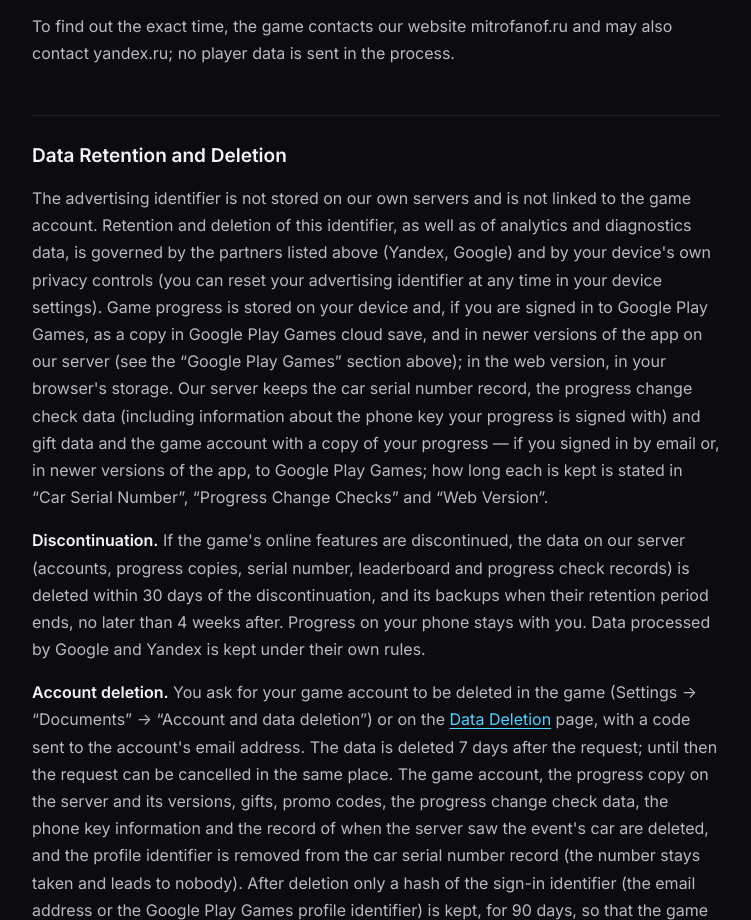
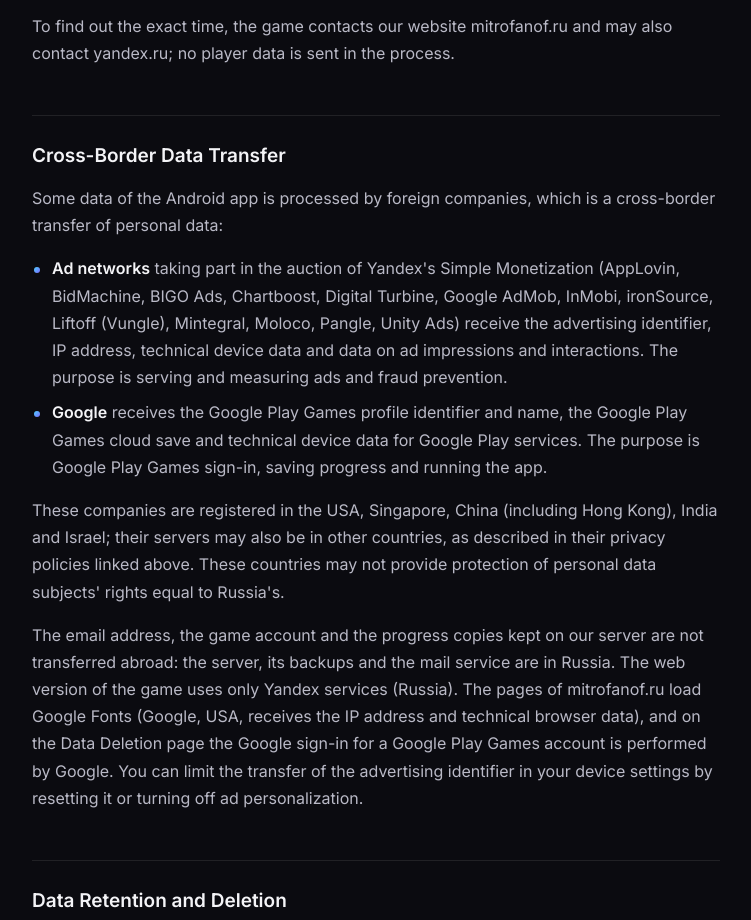
Before and after one commit to MITROFANOF/MITROFANOF.github.io, a plain HTML site: page privacy/en/index.html in a window 1280 px wide. Shown: the part 11080-12000 px from the top of the page, without its empty margins (264-1015 px from the left). Drawn offline with Linux system fonts and the light colour scheme; a web font is replaced by a local one.

Commit message:
docs(privacy): cross-border transfer — the ad networks and Google, the countries, what stays in Russia
152-FZ wants the policy to say when data leaves the country; ours said nothing,
while the advertising id and device data go to foreign ad networks through
Yandex's mediation, Google Play Games data to Google, and the site's fonts and
the deletion page's Google sign-in to Google. Account, email and save copies
stay on the server in Russia — said so too.

Co-Authored-By: Claude Opus 5.5 <noreply@anthropic.com>

```diff
--- a/privacy/en/index.html
+++ b/privacy/en/index.html
@@ -278,6 +278,15 @@
   <p>We want to inform users of this Service that these third parties have access to their advertising identifier and the other data listed above for the sole purpose of performing the tasks described in this Privacy Policy (advertising, analytics, fraud prevention, and game services) on our behalf. We pass data to them only for these tasks; each of them processes it further under its own privacy policy (linked above).</p>
   <p>To find out the exact time, the game contacts our website mitrofanof.ru and may also contact yandex.ru; no player data is sent in the process.</p>
 
+  <h2>Cross-Border Data Transfer</h2>
+  <p>Some data of the Android app is processed by foreign companies, which is a cross-border transfer of personal data:</p>
+  <ul>
+    <li><strong>Ad networks</strong> taking part in the auction of Yandex's Simple Monetization (AppLovin, BidMachine, BIGO Ads, Chartboost, Digital Turbine, Google AdMob, InMobi, ironSource, Liftoff (Vungle), Mintegral, Moloco, Pangle, Unity Ads) receive the advertising identifier, IP address, technical device data and data on ad impressions and interactions. The purpose is serving and measuring ads and fraud prevention.</li>
+    <li><strong>Google</strong> receives the Google Play Games profile identifier and name, the Google Play Games cloud save and technical device data for Google Play services. The purpose is Google Play Games sign-in, saving progress and running the app.</li>
+  </ul>
+  <p>These companies are registered in the USA, Singapore, China (including Hong Kong), India and Israel; their servers may also be in other countries, as described in their privacy policies linked above. These countries may not provide protection of personal data subjects' rights equal to Russia's.</p>
+  <p>The email address, the game account and the progress copies kept on our server are not transferred abroad: the server, its backups and the mail service are in Russia. The web version of the game uses only Yandex services (Russia). The pages of mitrofanof.ru load Google Fonts (Google, USA, receives the IP address and technical browser data), and on the Data Deletion page the Google sign-in for a Google Play Games account is performed by Google. You can limit the transfer of the advertising identifier in your device settings by resetting it or turning off ad personalization.</p>
+
   <h2>Data Retention and Deletion</h2>
   <p>The advertising identifier is not stored on our own servers and is not linked to the game account. Retention and deletion of this identifier, as well as of analytics and diagnostics data, is governed by the partners listed above (Yandex, Google) and by your device's own privacy controls (you can reset your advertising identifier at any time in your device settings). Game progress is stored on your device and, if you are signed in to Google Play Games, as a copy in Google Play Games cloud save, and in newer versions of the app on our server (see the “Google Play Games” section above); in the web version, in your browser's storage. Our server keeps the car serial number record, the progress change check data (including information about the phone key your progress is signed with) and gift data and the game account with a copy of your progress — if you signed in by email or, in newer versions of the app, to Google Play Games; how long each is kept is stated in “Car Serial Number”, “Progress Change Checks” and “Web Version”.</p>
   <p><strong>Discontinuation.</strong> If the game's online features are discontinued, the data on our server (accounts, progress copies, serial number, leaderboard and progress check records) is deleted within 30 days of the discontinuation, and its backups when their retention period ends, no later than 4 weeks after. Progress on your phone stays with you. Data processed by Google and Yandex is kept under their own rules.</p>
```
Also changed, not shown: privacy/index.html (+9 -0 lines).
